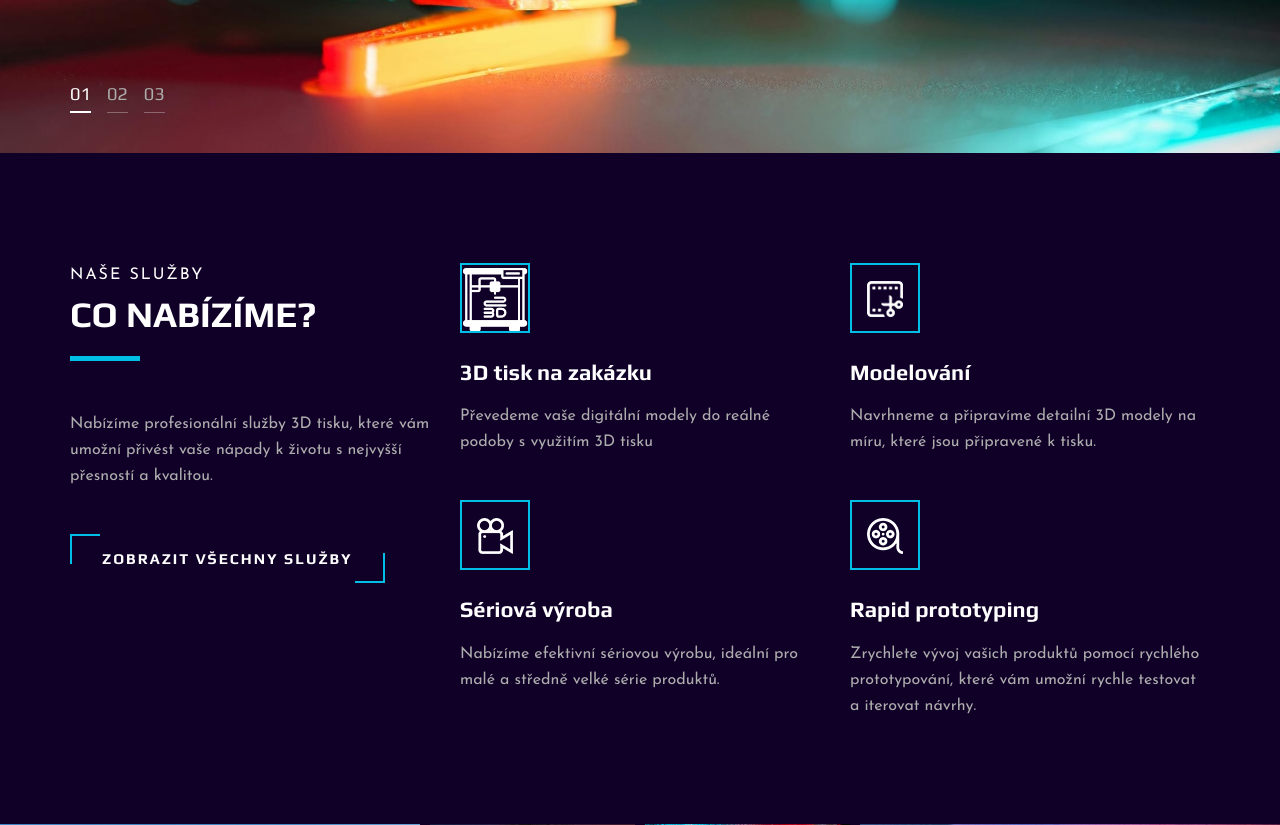
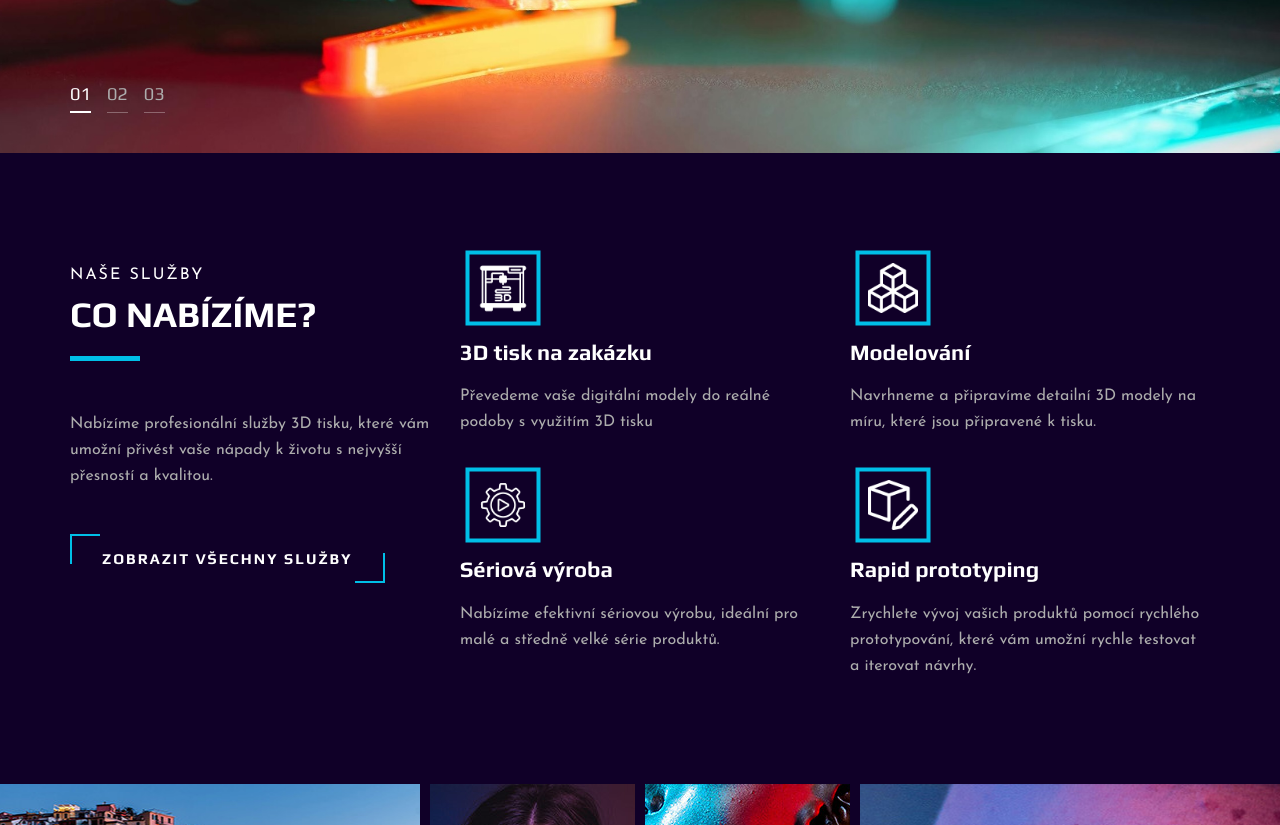
Before and after one commit to Marocz11/MagicHueWeb, a PHP site: page / in a window 1280 px wide. Shown: the part 531-1356 px from the top of the page. Run offline with PHP 8.4, Linux system fonts and the light colour scheme.

Commit message:
Nové ikony, a zarovnání.

```diff
--- a/css/style.css
+++ b/css/style.css
@@ -1157,25 +1157,39 @@ ol {
   margin-bottom: 0;
 }
 
+
+
 .services__item__icon {
   position: relative;
-  height: 70px;
-  width: 70px;
-  line-height: 70px;
+  left: 5%;
+  height: 50px; /* Size of the icon */
+  width: 50px;  /* Size of the icon */
+  line-height: 50px;
+  display: flex;  /* Enable flexbox */
+  align-items: center;  /* Center vertically */
+  justify-content: center;  /* Center horizontally */
   text-align: center;
-}
+  margin-right: 10px; /* Adjust this value to align with the text */
+}
+
 .services__item__icon:after {
   position: absolute;
-  left: 0;
-  top: 0;
-  width: 100%;
-  height: 100%;
-  border: 2px solid #00bfe7;
+  left: 50%; /* Center horizontally */
+  top: 50%;  /* Center vertically */
+  transform: translate(-50%, -50%) rotate(0deg); /* Center and initialize without rotation */
+  transform-origin: center; /* Rotate around the center */
+  width: 150%; /* Adjust the width as necessary */
+  height: 150%; /* Adjust the height as necessary */
+  border: 4px solid #00bfe7; /* Frame size */
   content: "";
-  -webkit-transition: all, 0.5s;
-  -o-transition: all, 0.5s;
-  transition: all, 0.5s;
-}
+  transition: all 0.5s;
+}
+
+.services__item:hover .services__item__icon:after {
+  transform: translate(-50%, -50%) rotate(45deg); /* Rotate the square on hover */
+}
+
+
 
 /*---------------------
   Services Page
```
Also changed, not shown: img/icons/si-2.png, img/icons/si-22.png (added), img/icons/si-3.png, img/icons/si-32.png (added), img/icons/si-4.png, img/icons/si-42.png (added), 1 other file.
